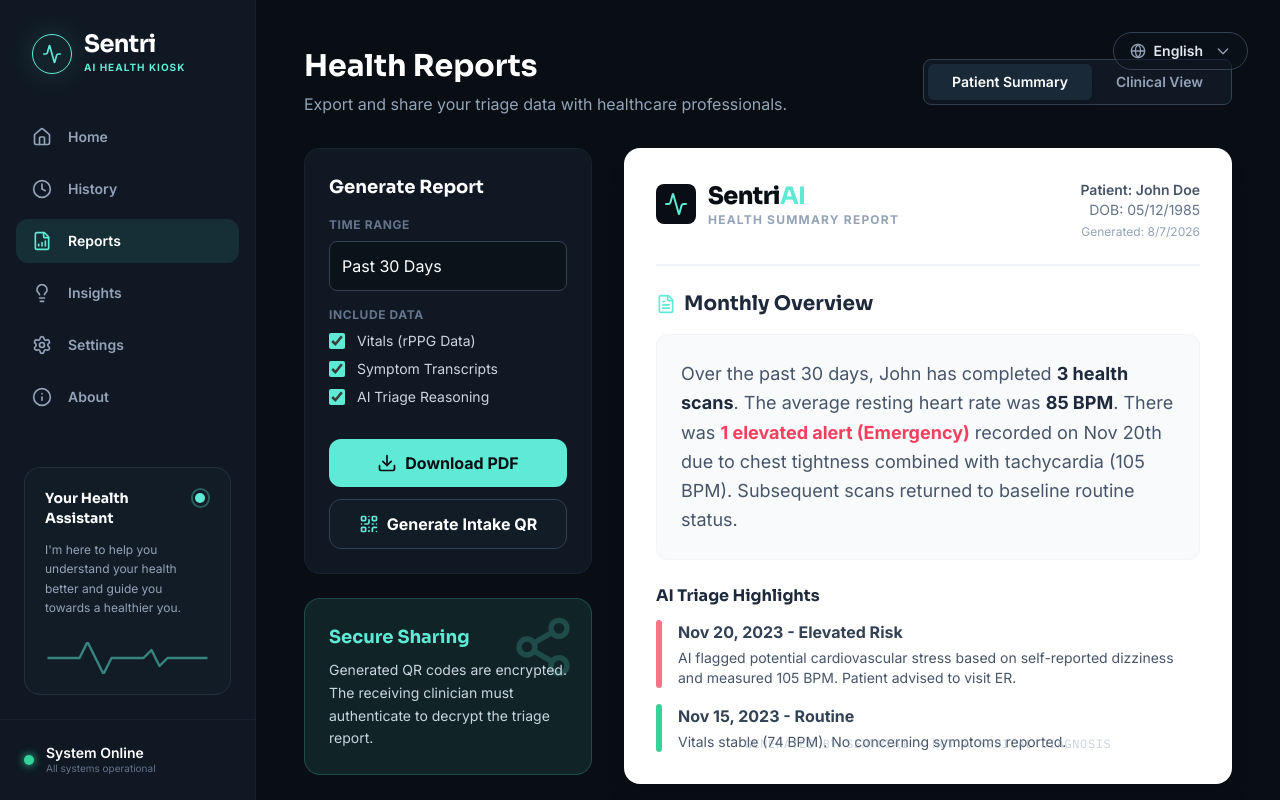
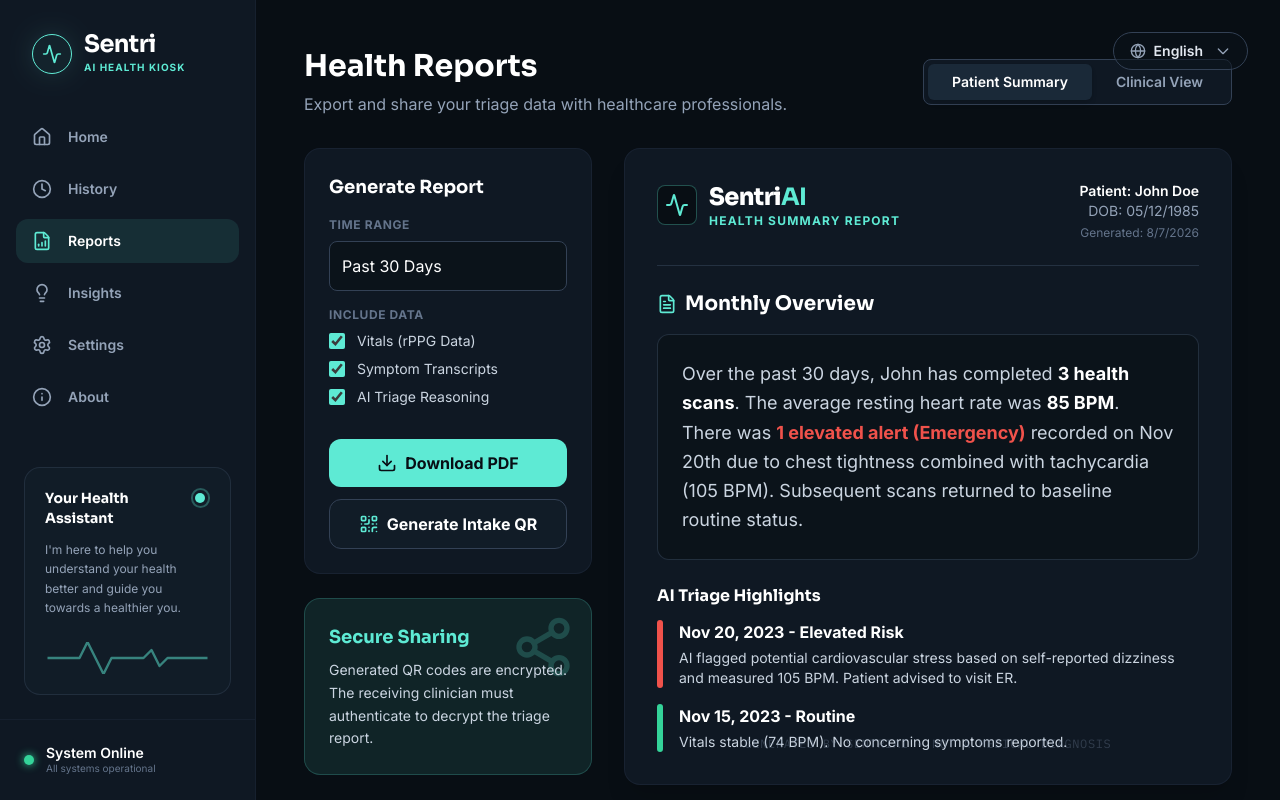
Before and after one commit to SwarnadiptaDas/SentriAI, a React (Vite) app in the folder client/: page / in a window 1280 px wide. Both pictures are taken after a click on the button "Reports". Built offline with nearby package versions, Linux system fonts and the light colour scheme; the HTML template or start-up script is replaced by a standard one.

Commit message:
fix: convert ReportsView report card to dark theme for high contrast readability

```diff
--- a/client/src/components/ReportsView.jsx
+++ b/client/src/components/ReportsView.jsx
@@ -95,57 +95,57 @@ const ReportsView = () => {
 
         {/* Right Column - Report Preview */}
         <div className="lg:col-span-2">
-          <div className="bg-white rounded-2xl p-8 min-h-[600px] shadow-xl text-slate-800 relative">
+          <div className="bg-navy-850 rounded-2xl p-8 min-h-[600px] shadow-xl border border-slate-800/60 text-slate-100 relative">
 
             {/* Report Header */}
-            <div className="flex justify-between items-start border-b-2 border-slate-100 pb-6 mb-6">
+            <div className="flex justify-between items-start border-b border-slate-700/60 pb-6 mb-6">
               <div className="flex items-center gap-3">
-                <div className="w-10 h-10 bg-navy-950 rounded-lg flex items-center justify-center">
+                <div className="w-10 h-10 bg-navy-950 border border-mint/30 rounded-lg flex items-center justify-center">
                   <Activity className="w-6 h-6 text-mint" />
                 </div>
                 <div>
-                  <h2 className="text-2xl font-black text-navy-950 tracking-tight">Sentri<span className="text-mint font-bold">AI</span></h2>
-                  <p className="text-xs font-bold text-slate-400 uppercase tracking-widest">Health Summary Report</p>
+                  <h2 className="text-2xl font-black text-white tracking-tight">Sentri<span className="text-mint font-bold">AI</span></h2>
+                  <p className="text-xs font-bold text-mint uppercase tracking-widest">Health Summary Report</p>
                 </div>
               </div>
               <div className="text-right">
-                <p className="text-sm font-semibold text-slate-600">Patient: John Doe</p>
-                <p className="text-sm text-slate-500">DOB: 05/12/1985</p>
-                <p className="text-xs text-slate-400 mt-1">Generated: {new Date().toLocaleDateString()}</p>
+                <p className="text-sm font-semibold text-white">Patient: John Doe</p>
+                <p className="text-sm text-slate-400">DOB: 05/12/1985</p>
+                <p className="text-xs text-slate-500 mt-1">Generated: {new Date().toLocaleDateString()}</p>
               </div>
             </div>
 
             {viewMode === 'patient' ? (
               // Patient Plain Language View
               <div className="animate-[fadeSlideIn_0.3s_ease]">
-                <h3 className="text-xl font-bold text-slate-800 mb-4 flex items-center gap-2">
+                <h3 className="text-xl font-bold text-white mb-4 flex items-center gap-2">
                   <FileText className="w-5 h-5 text-mint" />
                   Monthly Overview
                 </h3>
 
-                <div className="bg-slate-50 p-6 rounded-xl border border-slate-100 mb-6">
-                  <p className="text-slate-600 leading-relaxed text-lg">
-                    Over the past 30 days, John has completed <strong className="text-slate-800">3 health scans</strong>.
-                    The average resting heart rate was <strong className="text-slate-800">85 BPM</strong>.
-                    There was <strong className="text-rose-500">1 elevated alert (Emergency)</strong> recorded on Nov 20th due to chest tightness combined with tachycardia (105 BPM).
+                <div className="bg-navy-900 p-6 rounded-xl border border-slate-700/60 mb-6">
+                  <p className="text-slate-300 leading-relaxed text-lg">
+                    Over the past 30 days, John has completed <strong className="text-white">3 health scans</strong>.
+                    The average resting heart rate was <strong className="text-white">85 BPM</strong>.
+                    There was <strong className="text-emergency font-bold">1 elevated alert (Emergency)</strong> recorded on Nov 20th due to chest tightness combined with tachycardia (105 BPM).
                     Subsequent scans returned to baseline routine status.
                   </p>
                 </div>
 
-                <h4 className="font-bold text-slate-800 mb-3">AI Triage Highlights</h4>
+                <h4 className="font-bold text-white mb-3">AI Triage Highlights</h4>
                 <ul className="space-y-4">
                   <li className="flex gap-4">
-                    <div className="w-1.5 bg-rose-400 rounded-full flex-shrink-0"></div>
+                    <div className="w-1.5 bg-emergency rounded-full flex-shrink-0"></div>
                     <div>
-                      <p className="font-bold text-slate-700">Nov 20, 2023 - Elevated Risk</p>
-                      <p className="text-slate-600 text-sm mt-1">AI flagged potential cardiovascular stress based on self-reported dizziness and measured 105 BPM. Patient advised to visit ER.</p>
+                      <p className="font-bold text-white">Nov 20, 2023 - Elevated Risk</p>
+                      <p className="text-slate-300 text-sm mt-1">AI flagged potential cardiovascular stress based on self-reported dizziness and measured 105 BPM. Patient advised to visit ER.</p>
                     </div>
                   </li>
                   <li className="flex gap-4">
-                    <div className="w-1.5 bg-emerald-400 rounded-full flex-shrink-0"></div>
+                    <div className="w-1.5 bg-routine rounded-full flex-shrink-0"></div>
                     <div>
-                      <p className="font-bold text-slate-700">Nov 15, 2023 - Routine</p>
-                      <p className="text-slate-600 text-sm mt-1">Vitals stable (74 BPM). No concerning symptoms reported.</p>
+                      <p className="font-bold text-white">Nov 15, 2023 - Routine</p>
+                      <p className="text-slate-300 text-sm mt-1">Vitals stable (74 BPM). No concerning symptoms reported.</p>
                     </div>
                   </li>
                 </ul>
@@ -153,7 +153,7 @@ const ReportsView = () => {
             ) : (
               // Doctor Structured Data View
               <div className="animate-[fadeSlideIn_0.3s_ease]">
-                <h3 className="text-xl font-bold text-slate-800 mb-4 flex items-center gap-2">
+                <h3 className="text-xl font-bold text-white mb-4 flex items-center gap-2">
                   <FileSpreadsheet className="w-5 h-5 text-mint" />
                   Clinical Structured Data
                 </h3>
@@ -161,43 +161,43 @@ const ReportsView = () => {
                 <div className="overflow-x-auto">
                   <table className="w-full text-left border-collapse">
                     <thead>
-                      <tr className="border-b-2 border-slate-200">
-                        <th className="py-3 px-4 font-bold text-sm text-slate-600">Timestamp</th>
-                        <th className="py-3 px-4 font-bold text-sm text-slate-600">HR (bpm)</th>
-                        <th className="py-3 px-4 font-bold text-sm text-slate-600">RR (rpm)</th>
-                        <th className="py-3 px-4 font-bold text-sm text-slate-600">CC (Chief Complaint)</th>
-                        <th className="py-3 px-4 font-bold text-sm text-slate-600">ESI Est.</th>
+                      <tr className="border-b border-slate-700">
+                        <th className="py-3 px-4 font-bold text-sm text-slate-400">Timestamp</th>
+                        <th className="py-3 px-4 font-bold text-sm text-slate-400">HR (bpm)</th>
+                        <th className="py-3 px-4 font-bold text-sm text-slate-400">RR (rpm)</th>
+                        <th className="py-3 px-4 font-bold text-sm text-slate-400">CC (Chief Complaint)</th>
+                        <th className="py-3 px-4 font-bold text-sm text-slate-400">ESI Est.</th>
                       </tr>
                     </thead>
-                    <tbody className="text-sm text-slate-600">
-                      <tr className="border-b border-slate-100 bg-rose-50/50">
-                        <td className="py-3 px-4 font-medium">11/20/23 14:30</td>
-                        <td className="py-3 px-4 text-rose-600 font-bold">105</td>
+                    <tbody className="text-sm text-slate-300">
+                      <tr className="border-b border-slate-800 bg-emergency/10">
+                        <td className="py-3 px-4 font-medium text-white">11/20/23 14:30</td>
+                        <td className="py-3 px-4 text-emergency font-bold">105</td>
                         <td className="py-3 px-4">22</td>
-                        <td className="py-3 px-4 italic">"Dizzy, chest tight"</td>
-                        <td className="py-3 px-4"><span className="bg-rose-100 text-rose-700 font-bold px-2 py-1 rounded text-xs">Level 2</span></td>
+                        <td className="py-3 px-4 italic text-slate-300">"Dizzy, chest tight"</td>
+                        <td className="py-3 px-4"><span className="bg-emergency/20 text-emergency border border-emergency/30 font-bold px-2 py-1 rounded text-xs">Level 2</span></td>
                       </tr>
-                      <tr className="border-b border-slate-100">
-                        <td className="py-3 px-4 font-medium">11/15/23 09:15</td>
+                      <tr className="border-b border-slate-800">
+                        <td className="py-3 px-4 font-medium text-white">11/15/23 09:15</td>
                         <td className="py-3 px-4">74</td>
                         <td className="py-3 px-4">14</td>
-                        <td className="py-3 px-4 italic">"Routine checkup"</td>
-                        <td className="py-3 px-4"><span className="bg-emerald-100 text-emerald-700 font-bold px-2 py-1 rounded text-xs">Level 5</span></td>
+                        <td className="py-3 px-4 italic text-slate-300">"Routine checkup"</td>
+                        <td className="py-3 px-4"><span className="bg-routine/20 text-routine border border-routine/30 font-bold px-2 py-1 rounded text-xs">Level 5</span></td>
                       </tr>
-                      <tr className="border-b border-slate-100">
-                        <td className="py-3 px-4 font-medium">10/30/23 16:45</td>
+                      <tr className="border-b border-slate-800">
+                        <td className="py-3 px-4 font-medium text-white">10/30/23 16:45</td>
                         <td className="py-3 px-4">76</td>
                         <td className="py-3 px-4">15</td>
-                        <td className="py-3 px-4 italic">"Mild headache"</td>
-                        <td className="py-3 px-4"><span className="bg-emerald-100 text-emerald-700 font-bold px-2 py-1 rounded text-xs">Level 4</span></td>
+                        <td className="py-3 px-4 italic text-slate-300">"Mild headache"</td>
+                        <td className="py-3 px-4"><span className="bg-routine/20 text-routine border border-routine/30 font-bold px-2 py-1 rounded text-xs">Level 4</span></td>
                       </tr>
                     </tbody>
                   </table>
                 </div>
 
-                <div className="mt-8 bg-slate-50 p-4 rounded-lg border border-slate-200">
-                  <h4 className="font-bold text-xs uppercase tracking-widest text-slate-500 mb-2">Automated Assessment (LLaMA-3 70B)</h4>
-                  <p className="text-sm font-mono text-slate-700">
+                <div className="mt-8 bg-navy-900 p-4 rounded-lg border border-slate-700/60">
+                  <h4 className="font-bold text-xs uppercase tracking-widest text-mint mb-2">Automated Assessment (LLaMA-3 70B)</h4>
+                  <p className="text-sm font-mono text-slate-300">
                     &gt; Flagged 11/20 encounter for ESI 2 due to combination of tachycardia (HR &gt; 100) and high-risk symptom presentation (chest tightness + dizziness).
                   </p>
                 </div>
@@ -205,8 +205,8 @@ const ReportsView = () => {
             )}
 
             {/* Watermark */}
-            <div className="absolute bottom-8 left-0 w-full text-center pointer-events-none opacity-50">
-              <p className="text-xs text-slate-400 font-mono tracking-wider">GENERATED BY SENTRIAI • NOT A MEDICAL DIAGNOSIS</p>
+            <div className="absolute bottom-8 left-0 w-full text-center pointer-events-none opacity-40">
+              <p className="text-xs text-slate-500 font-mono tracking-wider">GENERATED BY SENTRIAI • NOT A MEDICAL DIAGNOSIS</p>
             </div>
           </div>
         </div>
```
